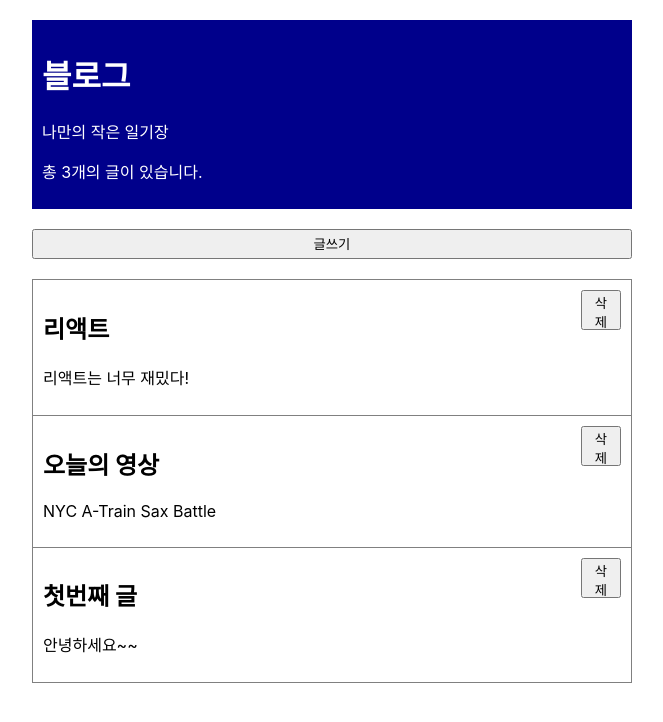
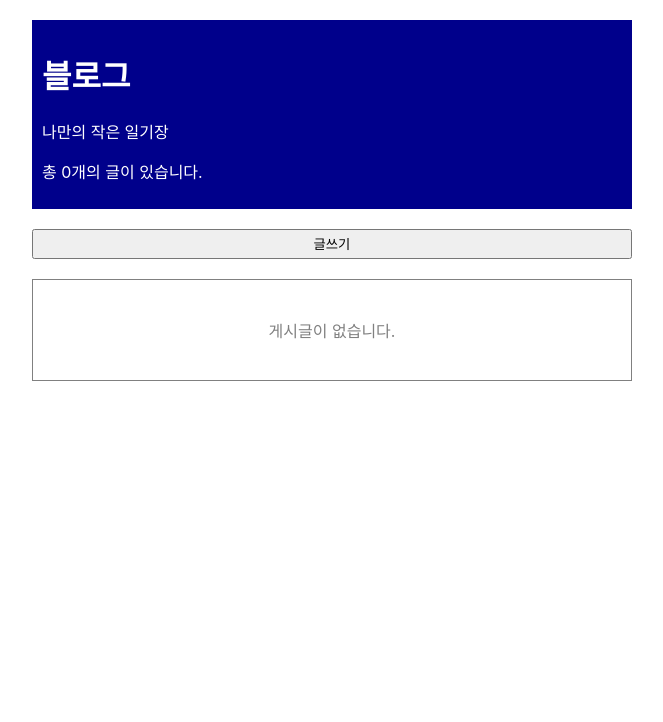
Before and after one commit to joongwon/react-blog, a React (Create React App) app: page / in a window 1280 px wide. Shown: the top 722 px of the page, without its empty margins (308-971 px from the left). Built offline with nearby package versions, Linux system fonts and the light colour scheme; the HTML template or start-up script is replaced by a standard one.

Commit message:
add local storage and hover effect

```diff
--- a/src/App.js
+++ b/src/App.js
@@ -4,12 +4,22 @@ import { PostList } from "./PostList";
 import { PostCreate } from "./PostCreate";
 import { useState } from "react";
 
+function getSavedPosts() {
+  const savedPosts = localStorage.getItem("postList");
+  if (savedPosts) {
+    return JSON.parse(savedPosts);
+  }
+  return [];
+}
+
+const postListInit = getSavedPosts();
+
 function App() {
-  const [postList, setPostList] = useState([
-    { id: 1, title: "리액트", content: "리액트는 너무 재밌다!" },
-    { id: 2, title: "오늘의 영상", content: "NYC A-Train Sax Battle" },
-    { id: 3, title: "첫번째 글", content: "안녕하세요~~" },
-  ]);
+  const [postList, _setPostList] = useState(postListInit);
+  function setPostList(postList) {
+    localStorage.setItem("postList", JSON.stringify(postList));
+    _setPostList(postList);
+  }
   function deletePost(id) {
     setPostList(postList.filter((post) => post.id !== id));
   }
--- a/src/Post.js
+++ b/src/Post.js
@@ -8,7 +8,12 @@ export function Post({ post, deletePost }) {
         <p>{post.content}</p>
       </article>
       <div className={styles.buttonContainer}>
-        <button onClick={() => deletePost(post.id)}>삭제</button>
+        <button
+          className={styles.deleteButton}
+          onClick={() => deletePost(post.id)}
+        >
+          삭제
+        </button>
       </div>
     </div>
   );
--- a/src/Post.module.css
+++ b/src/Post.module.css
@@ -16,7 +16,12 @@
   margin-left: 10px;
 }
 
-.buttonContainer button {
+.deleteButton {
   width: 40px;
   height: 40px;
+  opacity: 0;
 }
+
+.post:hover .deleteButton {
+  opacity: 1;
+}
```
